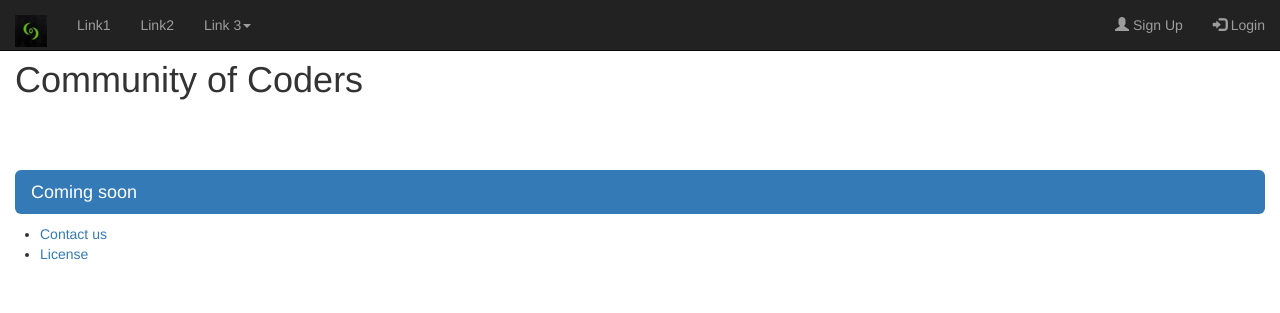
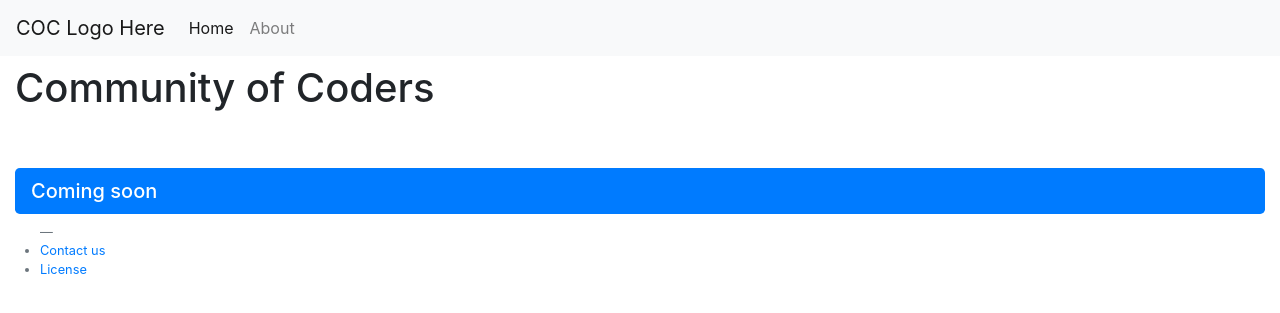
Before and after one commit to AmeyaDaddikar/COC_WEBSITE, a Flask app: page / in a window 1280 px wide. Shown: the top 313 px of the page. Run offline with Flask 2, Linux system fonts and the light colour scheme; some libraries are stand-ins or nearby versions.

Commit message:
Changed navbar

```diff
--- a/app/templates/base.html
+++ b/app/templates/base.html
@@ -8,15 +8,6 @@
 			Community Of Coders
 		</title>
 
-		<!-- Latest compiled and minified CSS -->
-        <link rel="stylesheet" href="https://maxcdn.bootstrapcdn.com/bootstrap/3.3.7/css/bootstrap.min.css">
-
-        <!-- jQuery library -->
-        <script src="https://ajax.googleapis.com/ajax/libs/jquery/3.3.1/jquery.min.js"></script>
-
-        <!-- Latest compiled JavaScript -->
-        <script src="https://maxcdn.bootstrapcdn.com/bootstrap/3.3.7/js/bootstrap.min.js"></script>
-
 		<meta charset="utf-8">
 		<meta name="viewport" content="width=device-width, initial-scale=1">
 
@@ -24,16 +15,20 @@
 		<link rel="shortcut icon" href="static/assets/images/favicon.ico" type="image/x-icon"/>
 
 		<!-- Local compiled Bootstrap styling library-->
-		<link rel="stylesheet" href="static/css/lib/bootstrap.css" />
+		<link rel="stylesheet" href="static/css/lib/bootstrap.css" /><!-- No lib folder in static/css-->
+		<link rel="stylesheet" href="https://maxcdn.bootstrapcdn.com/bootstrap/4.1.0/css/bootstrap.min.css">
 
 		<!-- Custom CSS -->
-		<link rel="stylesheet" href="static/css/base_layout.css">i
+		<link rel="stylesheet" href="static/css/base_layout.css">
 
 		<!-- Local compiled  JQuery library-->
 		<script type="text/javascript" src="static/js/lib/jquery.js"></script>
 
 		<!-- Local compiled Bootstrap javascript library-->
 		<script type="text/javascript" src="static/js/lib/bootstrap.js"></script>
+
+		<!-- popper js file link -->
+		<script src="https://cdnjs.cloudflare.com/ajax/libs/popper.js/1.12.9/umd/popper.min.js" integrity="sha384-ApNbgh9B+Y1QKtv3Rn7W3mgPxhU9K/ScQsAP7hUibX39j7fakFPskvXusvfa0b4Q" crossorigin="anonymous"></script>
 
 		{% block headIncludes %}{% endblock %}
 
@@ -57,26 +52,22 @@
 	<body>
 		<!-- HEADER -->
 
-		 <nav class="navbar navbar-inverse navbar-fixed-top">
-            <div class="container-fluid">
-                <div class="navbar-header">
-                     <a class="navbar-brand" href="index" data-toggle="tooltip" title="GO to COC Homepage"><img src="{{ url_for( "static" , filename="assets/images/2.png") }}"></a>
-                </div>
-                <ul class="nav navbar-nav">
-                    <li><a href="#">Link1</a></li>
-                    <li><a href="#">Link2</a></li>
-                    <li class="dropdown"><a class="dropdown-toggle" data-toggle="dropdown" href="#"> Link 3<span class="caret"></span></a>
-                        <ul class="dropdown-menu">
-                            <li><a href="#">Link 3.1</a></li>
-                            <li><a href="#">Link 3.2</a></li>
-                            <li><a href="#">Link 3.3</a></li>
-                        </ul>
-                    </li>
-                </ul>
-                <ul class="nav navbar-nav navbar-right">
-                    <li><a href="#"><span class="glyphicon glyphicon-user"></span> Sign Up</a></li>
-                    <li><a href="#"><span class="glyphicon glyphicon-log-in"></span> Login</a></li>
-                </ul>
+		<!--Navigation-->
+
+		 <nav class="navbar navbar-expand-md navbar-light bg-light sticky-top">
+            <a class="navbar-brand" href="index">COC Logo Here</a>
+
+            <button class="navbar-toggler" type="button" data-toggle="collapse" data-target="#navbarSupportedContent" aria-controls="navbarSupportedContent" aria-expanded="false" aria-label="Toggle navigation"><span class="navbar-toggler-icon"></span></button>
+
+  			<div class="collapse navbar-collapse" id="navbarSupportedContent">
+    			<ul class="navbar-nav mr-auto">
+      				<li class="nav-item active">
+        				<a class="nav-link" href="#">Home<span class="sr-only">(current)</span></a>
+      				</li>
+      				<li class="nav-item">
+        				<a class="nav-link" href="#">About</a>
+      				</li>
+            	</ul>
             </div>
         </nav>
 
```
